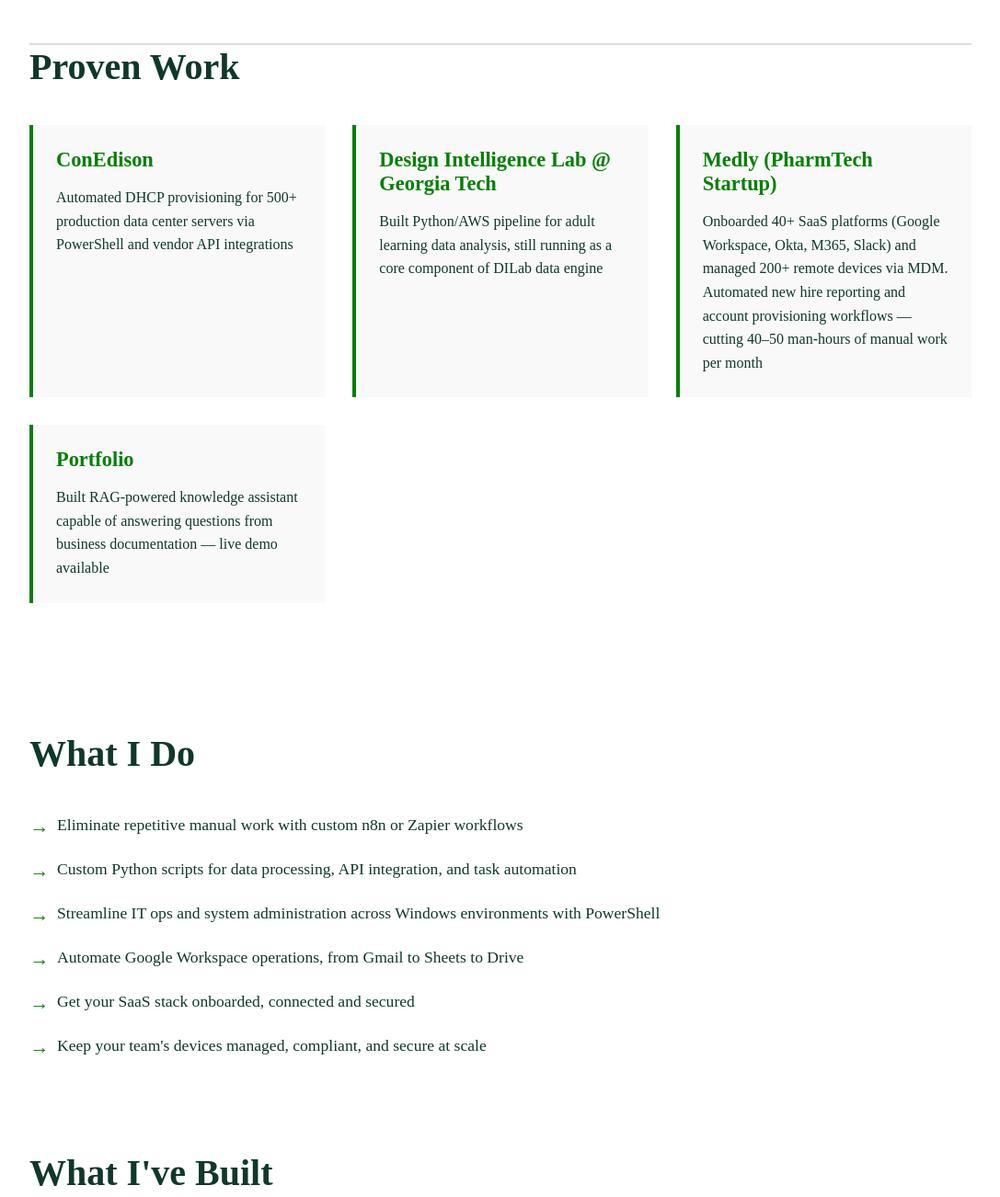
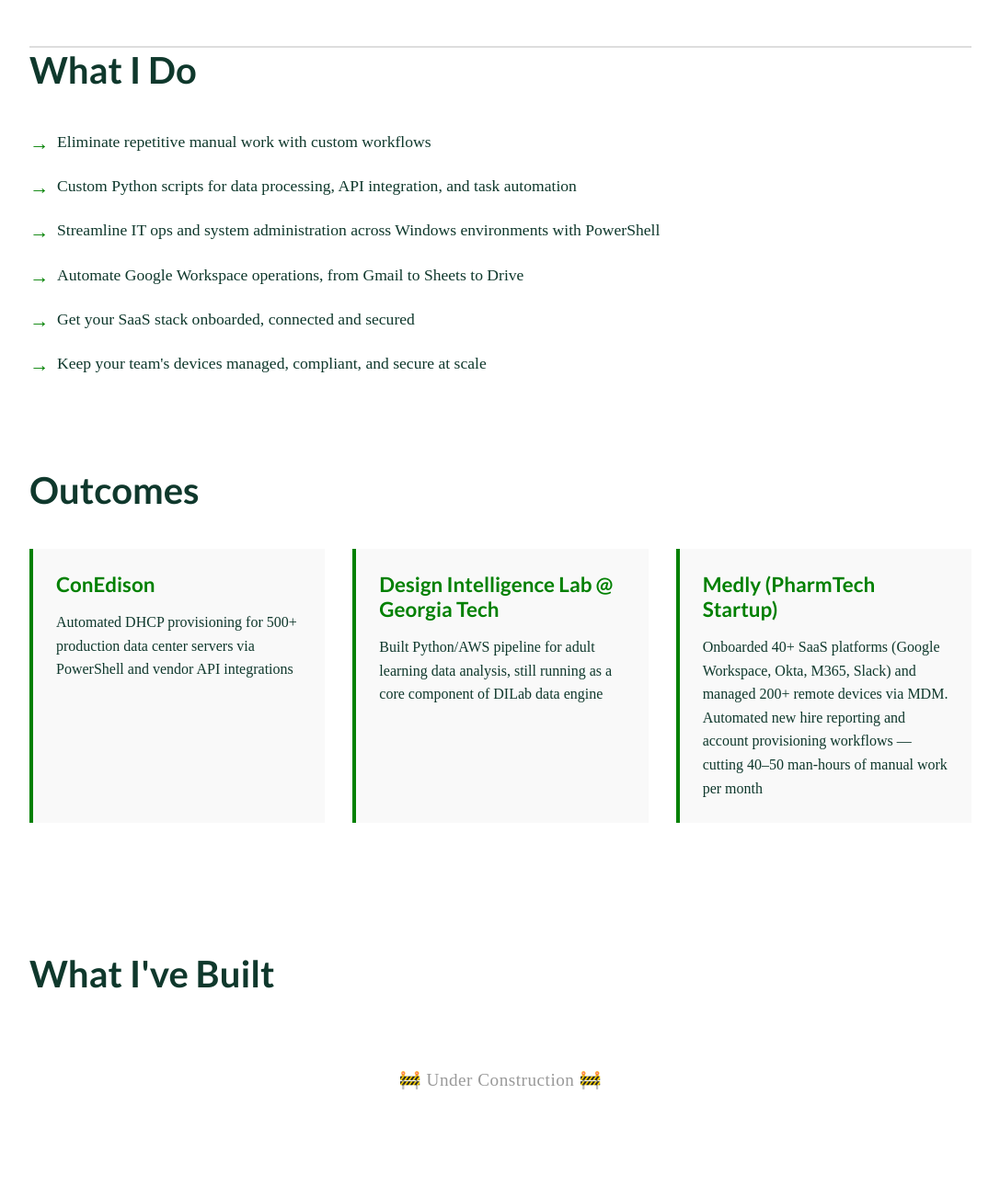
Before and after one commit to janthonysantana/jasantana-website, a plain HTML site: page index.html in a window 1280 px wide. Shown: the part 180-1482 px from the top of the page at 92% size, without its empty margins (96-1183 px from the left). Drawn offline with Linux system fonts and the light colour scheme.

Commit message:
styling: change font styling, hid WIP work

```diff
--- a/index.html
+++ b/index.html
@@ -1,43 +1,28 @@
 <!DOCTYPE html>
 <html lang="en">
+
 <head>
     <meta charset="UTF-8">
     <meta name="viewport" content="width=device-width, initial-scale=1.0">
-    <title>Minimalist HTML5 Page</title>
-    <link rel="stylesheet" href="styles/styles.css">
+    <title>Anthony's Portfolio</title>
+    <link rel="preconnect" href="https://fonts.googleapis.com">
+    <link rel="preconnect" href="https://fonts.gstatic.com" crossorigin>
+    <link href="https://fonts.googleapis.com/css2?family=Lato:wght@400;600;700&display=swap" rel="stylesheet">
+    <link rel="stylesheet" href="styles/main.css">
 </head>
+
 <body>
     <header>
         <h1>J. Anthony Santana</h1>
+        <i class="fa-brands fa-github"></i>
         <h2>Automate the busywork. Focus on what keeps your business thriving.</h2>
     </header>
     <main>
-        <section class="proven-work">
-            <h2>Proven Work</h2>
-            <div class="proven-work__columns">
-                <div class="proven-work__card">
-                    <h3>ConEdison</h3>
-                    <p>Automated DHCP provisioning for 500+ production data center servers via PowerShell and vendor API integrations</p>
-                </div>
-                <div class="proven-work__card">
-                    <h3>Design Intelligence Lab @ Georgia Tech</h3>
-                    <p>Built Python/AWS pipeline for adult learning data analysis, still running as a core component of DILab data engine</p>
-                </div>
-                <div class="proven-work__card">
-                    <h3>Medly (PharmTech Startup)</h3>
-                    <p>Onboarded 40+ SaaS platforms (Google Workspace, Okta, M365, Slack) and managed 200+ remote devices via MDM. Automated new hire reporting and account provisioning workflows — cutting 40–50 man-hours of manual work per month</p>
-                </div>
-                <div class="proven-work__card">
-                    <h3>Portfolio</h3>
-                    <p>Built RAG-powered knowledge assistant capable of answering questions from business documentation — live demo available</p>
-                </div>
-            </div>
-        </section>
 
         <section class="what-i-do">
             <h2>What I Do</h2>
             <ul class="what-i-do__list">
-                <li>Eliminate repetitive manual work with custom n8n or Zapier workflows</li>
+                <li>Eliminate repetitive manual work with custom workflows</li>
                 <li>Custom Python scripts for data processing, API integration, and task automation</li>
                 <li>Streamline IT ops and system administration across Windows environments with PowerShell</li>
                 <li>Automate Google Workspace operations, from Gmail to Sheets to Drive</li>
@@ -45,22 +30,54 @@
                 <li>Keep your team's devices managed, compliant, and secure at scale</li>
             </ul>
         </section>
+
+        <section class="outcomes">
+            <h2>Outcomes</h2>
+            <div class="outcomes__columns">
+                <div class="outcomes__card">
+                    <h3>ConEdison</h3>
+                    <p>Automated DHCP provisioning for 500+ production data center servers via PowerShell and vendor API
+                        integrations</p>
+                </div>
+                <div class="outcomes__card">
+                    <h3>Design Intelligence Lab @ Georgia Tech</h3>
+                    <p>Built Python/AWS pipeline for adult learning data analysis, still running as a core component of
+                        DILab data engine</p>
+                </div>
+                <div class="outcomes__card">
+                    <h3>Medly (PharmTech Startup)</h3>
+                    <p>Onboarded 40+ SaaS platforms (Google Workspace, Okta, M365, Slack) and managed 200+ remote
+                        devices via MDM. Automated new hire reporting and account provisioning workflows — cutting 40–50
+                        man-hours of manual work per month</p>
+                </div>
+                <!-- <div class="outcomes__card">
+                    <h3>Portfolio</h3>
+                    <p>Built RAG-powered knowledge assistant capable of answering questions from business documentation — live demo available</p>
+                </div> -->
+            </div>
+        </section>
+
         <section class="what-ive-built">
             <h2>What I've Built</h2>
+            <div class="what-ive-built__under-construction">
+                🚧 Under Construction 🚧
+            </div>
 
-            <div class="what-ive-built__category">
+            <!-- <div class="what-ive-built__category">
                 <h3>Automations</h3>
                 <div class="what-ive-built__cards">
                     <div class="what-ive-built__card">
                         <div class="what-ive-built__preview"></div>
                         <div class="what-ive-built__content">
                             <h4>Lead Intake and Follow-up Automation</h4>
-                            <p>Lorem ipsum dolor sit amet, consectetur adipiscing elit. Sed do eiusmod tempor incididunt ut labore et dolore magna aliqua.</p>
+                            <p>Lorem ipsum dolor sit amet, consectetur adipiscing elit. Sed do eiusmod tempor incididunt
+                                ut labore et dolore magna aliqua.</p>
                             <div class="what-ive-built__actions">
                                 <a href="#" class="what-ive-built__btn what-ive-built__btn--watch">Watch Demo</a>
                                 <a href="#" class="what-ive-built__github" title="View on GitHub">
                                     <svg width="24" height="24" viewBox="0 0 24 24" fill="currentColor">
-                                        <path d="M12 0c-6.626 0-12 5.373-12 12 0 5.302 3.438 9.8 8.207 11.387.599.111.793-.261.793-.577v-2.234c-3.338.726-4.033-1.416-4.033-1.416-.546-1.387-1.333-1.756-1.333-1.756-1.089-.745.083-.729.083-.729 1.205.084 1.839 1.237 1.839 1.237 1.07 1.834 2.807 1.304 3.492.997.107-.775.418-1.305.762-1.604-2.665-.305-5.467-1.334-5.467-5.931 0-1.311.469-2.381 1.236-3.221-.124-.303-.535-1.524.117-3.176 0 0 1.008-.322 3.301 1.23.957-.266 1.983-.399 3.003-.404 1.02.005 2.047.138 3.006.404 2.291-1.552 3.297-1.23 3.297-1.23.653 1.653.242 2.874.118 3.176.77.84 1.235 1.911 1.235 3.221 0 4.609-2.807 5.624-5.479 5.921.43.372.823 1.102.823 2.222v 3.293c0 .319.192.694.801.576 4.765-1.589 8.199-6.086 8.199-11.386 0-6.627-5.373-12-12-12z"/>
+                                        <path
+                                            d="M12 0c-6.626 0-12 5.373-12 12 0 5.302 3.438 9.8 8.207 11.387.599.111.793-.261.793-.577v-2.234c-3.338.726-4.033-1.416-4.033-1.416-.546-1.387-1.333-1.756-1.333-1.756-1.089-.745.083-.729.083-.729 1.205.084 1.839 1.237 1.839 1.237 1.07 1.834 2.807 1.304 3.492.997.107-.775.418-1.305.762-1.604-2.665-.305-5.467-1.334-5.467-5.931 0-1.311.469-2.381 1.236-3.221-.124-.303-.535-1.524.117-3.176 0 0 1.008-.322 3.301 1.23.957-.266 1.983-.399 3.003-.404 1.02.005 2.047.138 3.006.404 2.291-1.552 3.297-1.23 3.297-1.23.653 1.653.242 2.874.118 3.176.77.84 1.235 1.911 1.235 3.221 0 4.609-2.807 5.624-5.479 5.921.43.372.823 1.102.823 2.222v 3.293c0 .319.192.694.801.576 4.765-1.589 8.199-6.086 8.199-11.386 0-6.627-5.373-12-12-12z" />
                                     </svg>
                                 </a>
                             </div>
@@ -76,12 +93,14 @@
                         <div class="what-ive-built__preview"></div>
                         <div class="what-ive-built__content">
                             <h4>Google Workspace, Slack Onboarding, Okta SSO Integration</h4>
-                            <p>Lorem ipsum dolor sit amet, consectetur adipiscing elit. Sed do eiusmod tempor incididunt ut labore et dolore magna aliqua.</p>
+                            <p>Lorem ipsum dolor sit amet, consectetur adipiscing elit. Sed do eiusmod tempor incididunt
+                                ut labore et dolore magna aliqua.</p>
                             <div class="what-ive-built__actions">
                                 <a href="#" class="what-ive-built__btn what-ive-built__btn--watch">Watch Demo</a>
                                 <a href="#" class="what-ive-built__github" title="View on GitHub">
                                     <svg width="24" height="24" viewBox="0 0 24 24" fill="currentColor">
-                                        <path d="M12 0c-6.626 0-12 5.373-12 12 0 5.302 3.438 9.8 8.207 11.387.599.111.793-.261.793-.577v-2.234c-3.338.726-4.033-1.416-4.033-1.416-.546-1.387-1.333-1.756-1.333-1.756-1.089-.745.083-.729.083-.729 1.205.084 1.839 1.237 1.839 1.237 1.07 1.834 2.807 1.304 3.492.997.107-.775.418-1.305.762-1.604-2.665-.305-5.467-1.334-5.467-5.931 0-1.311.469-2.381 1.236-3.221-.124-.303-.535-1.524.117-3.176 0 0 1.008-.322 3.301 1.23.957-.266 1.983-.399 3.003-.404 1.02.005 2.047.138 3.006.404 2.291-1.552 3.297-1.23 3.297-1.23.653 1.653.242 2.874.118 3.176.77.84 1.235 1.911 1.235 3.221 0 4.609-2.807 5.624-5.479 5.921.43.372.823 1.102.823 2.222v 3.293c0 .319.192.694.801.576 4.765-1.589 8.199-6.086 8.199-11.386 0-6.627-5.373-12-12-12z"/>
+                                        <path
+                                            d="M12 0c-6.626 0-12 5.373-12 12 0 5.302 3.438 9.8 8.207 11.387.599.111.793-.261.793-.577v-2.234c-3.338.726-4.033-1.416-4.033-1.416-.546-1.387-1.333-1.756-1.333-1.756-1.089-.745.083-.729.083-.729 1.205.084 1.839 1.237 1.839 1.237 1.07 1.834 2.807 1.304 3.492.997.107-.775.418-1.305.762-1.604-2.665-.305-5.467-1.334-5.467-5.931 0-1.311.469-2.381 1.236-3.221-.124-.303-.535-1.524.117-3.176 0 0 1.008-.322 3.301 1.23.957-.266 1.983-.399 3.003-.404 1.02.005 2.047.138 3.006.404 2.291-1.552 3.297-1.23 3.297-1.23.653 1.653.242 2.874.118 3.176.77.84 1.235 1.911 1.235 3.221 0 4.609-2.807 5.624-5.479 5.921.43.372.823 1.102.823 2.222v 3.293c0 .319.192.694.801.576 4.765-1.589 8.199-6.086 8.199-11.386 0-6.627-5.373-12-12-12z" />
                                     </svg>
                                 </a>
                             </div>
@@ -97,20 +116,22 @@
                         <div class="what-ive-built__preview"></div>
                         <div class="what-ive-built__content">
                             <h4>RAG Chatbot for Business Documentation</h4>
-                            <p>Lorem ipsum dolor sit amet, consectetur adipiscing elit. Sed do eiusmod tempor incididunt ut labore et dolore magna aliqua.</p>
+                            <p>Lorem ipsum dolor sit amet, consectetur adipiscing elit. Sed do eiusmod tempor incididunt
+                                ut labore et dolore magna aliqua.</p>
                             <div class="what-ive-built__actions">
                                 <a href="#" class="what-ive-built__btn what-ive-built__btn--try">Try It</a>
                                 <a href="#" class="what-ive-built__btn what-ive-built__btn--watch">Watch Demo</a>
                                 <a href="#" class="what-ive-built__github" title="View on GitHub">
                                     <svg width="24" height="24" viewBox="0 0 24 24" fill="currentColor">
-                                        <path d="M12 0c-6.626 0-12 5.373-12 12 0 5.302 3.438 9.8 8.207 11.387.599.111.793-.261.793-.577v-2.234c-3.338.726-4.033-1.416-4.033-1.416-.546-1.387-1.333-1.756-1.333-1.756-1.089-.745.083-.729.083-.729 1.205.084 1.839 1.237 1.839 1.237 1.07 1.834 2.807 1.304 3.492.997.107-.775.418-1.305.762-1.604-2.665-.305-5.467-1.334-5.467-5.931 0-1.311.469-2.381 1.236-3.221-.124-.303-.535-1.524.117-3.176 0 0 1.008-.322 3.301 1.23.957-.266 1.983-.399 3.003-.404 1.02.005 2.047.138 3.006.404 2.291-1.552 3.297-1.23 3.297-1.23.653 1.653.242 2.874.118 3.176.77.84 1.235 1.911 1.235 3.221 0 4.609-2.807 5.624-5.479 5.921.43.372.823 1.102.823 2.222v 3.293c0 .319.192.694.801.576 4.765-1.589 8.199-6.086 8.199-11.386 0-6.627-5.373-12-12-12z"/>
+                                        <path
+                                            d="M12 0c-6.626 0-12 5.373-12 12 0 5.302 3.438 9.8 8.207 11.387.599.111.793-.261.793-.577v-2.234c-3.338.726-4.033-1.416-4.033-1.416-.546-1.387-1.333-1.756-1.333-1.756-1.089-.745.083-.729.083-.729 1.205.084 1.839 1.237 1.839 1.237 1.07 1.834 2.807 1.304 3.492.997.107-.775.418-1.305.762-1.604-2.665-.305-5.467-1.334-5.467-5.931 0-1.311.469-2.381 1.236-3.221-.124-.303-.535-1.524.117-3.176 0 0 1.008-.322 3.301 1.23.957-.266 1.983-.399 3.003-.404 1.02.005 2.047.138 3.006.404 2.291-1.552 3.297-1.23 3.297-1.23.653 1.653.242 2.874.118 3.176.77.84 1.235 1.911 1.235 3.221 0 4.609-2.807 5.624-5.479 5.921.43.372.823 1.102.823 2.222v 3.293c0 .319.192.694.801.576 4.765-1.589 8.199-6.086 8.199-11.386 0-6.627-5.373-12-12-12z" />
                                     </svg>
                                 </a>
                             </div>
                         </div>
                     </div>
                 </div>
-            </div>
+            </div> -->
         </section>
         <section class="currently-using">
             <h2>Currently Using</h2>
@@ -120,6 +141,7 @@
                 <div class="currently-using__grid">
                     <div class="currently-using__tile">n8n</div>
                     <div class="currently-using__tile">Zapier</div>
+                    <div class="currently-using__tile">AWS Step Functions</div>
                 </div>
             </div>
 
@@ -173,24 +195,32 @@
         <div class="footer__content">
             <p>&copy; J. Anthony Santana 2026</p>
             <nav class="footer__links">
-                <a href="https://www.linkedin.com/in/anthony-santana-ny/" class="footer__icon" title="LinkedIn" target="_blank" rel="noopener noreferrer">
+                <a href="https://www.linkedin.com/in/anthony-santana-ny/" class="footer__icon" title="LinkedIn"
+                    target="_blank" rel="noopener noreferrer">
                     <svg width="32" height="32" viewBox="0 0 24 24" fill="currentColor">
-                        <path d="M20.447 20.452h-3.554v-5.569c0-1.328-.027-3.037-1.852-3.037-1.853 0-2.136 1.445-2.136 2.939v5.667H9.351V9h3.414v1.561h.046c.477-.9 1.637-1.85 3.37-1.85 3.601 0 4.267 2.37 4.267 5.455v6.286zM5.337 7.433c-1.144 0-2.063-.926-2.063-2.065 0-1.138.92-2.063 2.063-2.063 1.14 0 2.064.925 2.064 2.063 0 1.139-.925 2.065-2.064 2.065zm1.782 13.019H3.555V9h3.564v11.452zM22.225 0H1.771C.792 0 0 .774 0 1.729v20.542C0 23.227.792 24 1.771 24h20.451C23.2 24 24 23.227 24 22.271V1.729C24 .774 23.2 0 22.225 0z"/>
+                        <path
+                            d="M20.447 20.452h-3.554v-5.569c0-1.328-.027-3.037-1.852-3.037-1.853 0-2.136 1.445-2.136 2.939v5.667H9.351V9h3.414v1.561h.046c.477-.9 1.637-1.85 3.37-1.85 3.601 0 4.267 2.37 4.267 5.455v6.286zM5.337 7.433c-1.144 0-2.063-.926-2.063-2.065 0-1.138.92-2.063 2.063-2.063 1.14 0 2.064.925 2.064 2.063 0 1.139-.925 2.065-2.064 2.065zm1.782 13.019H3.555V9h3.564v11.452zM22.225 0H1.771C.792 0 0 .774 0 1.729v20.542C0 23.227.792 24 1.771 24h20.451C23.2 24 24 23.227 24 22.271V1.729C24 .774 23.2 0 22.225 0z" />
                     </svg>
                 </a>
-                <a href="https://github.com/janthonysantana" class="footer__icon" title="GitHub" target="_blank" rel="noopener noreferrer">
+                <a href="https://github.com/janthonysantana" class="footer__icon" title="GitHub" target="_blank"
+                    rel="noopener noreferrer">
                     <svg width="32" height="32" viewBox="0 0 24 24" fill="currentColor">
-                        <path d="M12 0c-6.626 0-12 5.373-12 12 0 5.302 3.438 9.8 8.207 11.387.599.111.793-.261.793-.577v-2.234c-3.338.726-4.033-1.416-4.033-1.416-.546-1.387-1.333-1.756-1.333-1.756-1.089-.745.083-.729.083-.729 1.205.084 1.839 1.237 1.839 1.237 1.07 1.834 2.807 1.304 3.492.997.107-.775.418-1.305.762-1.604-2.665-.305-5.467-1.334-5.467-5.931 0-1.311.469-2.381 1.236-3.221-.124-.303-.535-1.524.117-3.176 0 0 1.008-.322 3.301 1.23.957-.266 1.983-.399 3.003-.404 1.02.005 2.047.138 3.006.404 2.291-1.552 3.297-1.23 3.297-1.23.653 1.653.242 2.874.118 3.176.77.84 1.235 1.911 1.235 3.221 0 4.609-2.807 5.624-5.479 5.921.43.372.823 1.102.823 2.222v3.293c0 .319.192.694.801.576 4.765-1.589 8.199-6.086 8.199-11.386 0-6.627-5.373-12-12-12z"/>
+                        <path
+                            d="M12 0c-6.626 0-12 5.373-12 12 0 5.302 3.438 9.8 8.207 11.387.599.111.793-.261.793-.577v-2.234c-3.338.726-4.033-1.416-4.033-1.416-.546-1.387-1.333-1.756-1.333-1.756-1.089-.745.083-.729.083-.729 1.205.084 1.839 1.237 1.839 1.237 1.07 1.834 2.807 1.304 3.492.997.107-.775.418-1.305.762-1.604-2.665-.305-5.467-1.334-5.467-5.931 0-1.311.469-2.381 1.236-3.221-.124-.303-.535-1.524.117-3.176 0 0 1.008-.322 3.301 1.23.957-.266 1.983-.399 3.003-.404 1.02.005 2.047.138 3.006.404 2.291-1.552 3.297-1.23 3.297-1.23.653 1.653.242 2.874.118 3.176.77.84 1.235 1.911 1.235 3.221 0 4.609-2.807 5.624-5.479 5.921.43.372.823 1.102.823 2.222v3.293c0 .319.192.694.801.576 4.765-1.589 8.199-6.086 8.199-11.386 0-6.627-5.373-12-12-12z" />
                     </svg>
                 </a>
-                <a href="https://calendly.com/jasantana" class="footer__icon" title="Schedule a Call" target="_blank" rel="noopener noreferrer">
+                <a href="https://calendly.com/jasantana" class="footer__icon" title="Schedule a Call" target="_blank"
+                    rel="noopener noreferrer">
                     <svg width="32" height="32" viewBox="0 0 24 24" fill="currentColor">
-                        <path d="M19 3H5c-1.1 0-2 .9-2 2v14c0 1.1.9 2 2 2h14c1.1 0 2-.9 2-2V5c0-1.1-.9-2-2-2zm0 16H5V8h14v11zm-5.04-6.71l-2.75 3.54h3.96l-4.63 6.36L12.5 15h-3.9l4.34-5.71z"/>
+                        <path
+                            d="M19 3H5c-1.1 0-2 .9-2 2v14c0 1.1.9 2 2 2h14c1.1 0 2-.9 2-2V5c0-1.1-.9-2-2-2zm0 16H5V8h14v11zm-5.04-6.71l-2.75 3.54h3.96l-4.63 6.36L12.5 15h-3.9l4.34-5.71z" />
                     </svg>
                 </a>
-                <a href="https://medium.com/jasantana" class="footer__icon" title="Medium" target="_blank" rel="noopener noreferrer">
+                <a href="https://medium.com/@janthonysantana" class="footer__icon" title="Medium" target="_blank"
+                    rel="noopener noreferrer">
                     <svg width="32" height="32" viewBox="0 0 24 24" fill="currentColor">
-                        <path d="M13.54 12a6.8 6.8 0 01-5.94 6.94H7.5V5.07h.6c3.45 0 6.13 2.36 6.44 6.93v.91zm5.84 0c0 3.806-2.899 6.894-6.49 6.894-3.592 0-6.49-3.088-6.49-6.894 0-3.806 2.898-6.894 6.49-6.894 3.591 0 6.49 3.088 6.49 6.894zm1.08 0c0 3.806-2.898 6.894-6.49 6.894a6.484 6.484 0 01-5.884-3.376v4.977h-.68v-12.1a6.49 6.49 0 016.563-6.494c3.591 0 6.49 3.088 6.49 6.894zm-5.84 0c0-2.667-1.78-4.849-4.08-4.849-2.299 0-4.08 2.182-4.08 4.849 0 2.667 1.78 4.849 4.08 4.849 2.3 0 4.08-2.182 4.08-4.849z"/>
+                        <path
+                            d="M13.54 12a6.8 6.8 0 01-5.94 6.94H7.5V5.07h.6c3.45 0 6.13 2.36 6.44 6.93v.91zm5.84 0c0 3.806-2.899 6.894-6.49 6.894-3.592 0-6.49-3.088-6.49-6.894 0-3.806 2.898-6.894 6.49-6.894 3.591 0 6.49 3.088 6.49 6.894zm1.08 0c0 3.806-2.898 6.894-6.49 6.894a6.484 6.484 0 01-5.884-3.376v4.977h-.68v-12.1a6.49 6.49 0 016.563-6.494c3.591 0 6.49 3.088 6.49 6.894zm-5.84 0c0-2.667-1.78-4.849-4.08-4.849-2.299 0-4.08 2.182-4.08 4.849 0 2.667 1.78 4.849 4.08 4.849 2.3 0 4.08-2.182 4.08-4.849z" />
                     </svg>
                 </a>
             </nav>
@@ -199,4 +229,5 @@
     <!-- Optional: Link to a JavaScript file -->
     <!-- <script src="js/scripts.js"></script> -->
 </body>
+
 </html>
--- a/styles/styles.css
+++ b/styles/main.css
@@ -2,6 +2,10 @@
 body {
   margin: 0;
   color: #0f382c
+}
+
+h1, h2, h3, h4, h5, h6 {
+  font-family: 'Lato', sans-serif;
 }
 
 nav ul {
@@ -65,53 +69,53 @@
 
 /* --- INDEX PAGE --- */
 
-.proven-work {
+.outcomes {
   width: 100%;
 }
 
 /* --- ABOUT ME --- */
 
 /* --- PROVEN WORK --- */
-.proven-work {
+.outcomes {
   width: 100%;
 }
 
-.proven-work h2 {
+.outcomes h2 {
   margin-bottom: 40px;
 }
 
-.proven-work__columns {
+.outcomes__columns {
   display: grid;
   grid-template-columns: repeat(auto-fit, minmax(300px, 1fr));
   gap: 30px;
   margin-bottom: 40px;
 }
 
-.proven-work__card {
+.outcomes__card {
   padding: 25px;
   border-left: 4px solid green;
   background-color: #f9f9f9;
   transition: all 0.3s ease;
 }
 
-.proven-work__card:hover {
+.outcomes__card:hover {
   border-left-color: darkslateblue;
   background-color: #f0f0f0;
   transform: translateY(-5px);
 }
 
-.proven-work__card h3 {
+.outcomes__card h3 {
   margin-top: 0;
   margin-bottom: 15px;
   color: green;
   font-size: 1.4em;
 }
 
-.proven-work__card h3:hover {
+.outcomes__card h3:hover {
   color: darkslateblue;
 }
 
-.proven-work__card p {
+.outcomes__card p {
   font-size: 1em;
   line-height: 1.6;
   color: #0f382c;
@@ -160,6 +164,14 @@
 
 .what-ive-built > h2 {
   margin-bottom: 40px;
+}
+
+.what-ive-built__under-construction {
+  text-align: center;
+  font-size: 1.2em;
+  color: #999;
+  padding: 40px 20px;
+  letter-spacing: 0.5px;
 }
 
 .what-ive-built__category {
```
